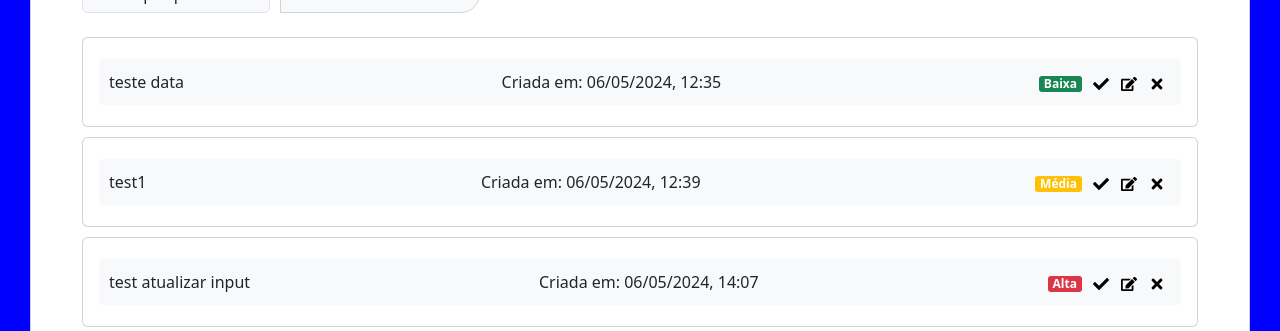
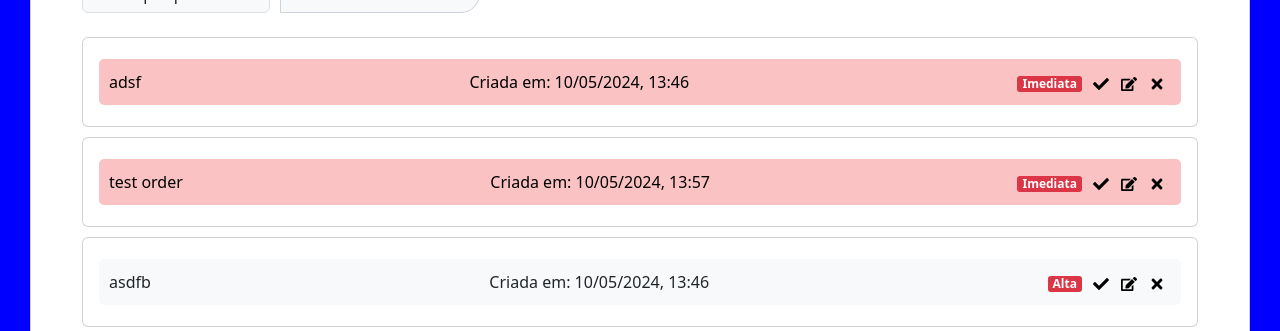
Before and after one commit to VictorRossan0/Tarefa_Trilha_Front_Avancado, a React (Create React App) app in the folder todo-list/: page / in a window 1280 px wide. Shown: the part 469-800 px from the top of the page. Built offline with nearby package versions, Linux system fonts and the light colour scheme; data requests are answered from the project's data file.

Commit message:
Updade for Order and Pagination

```diff
--- a/todo-list/db.json
+++ b/todo-list/db.json
@@ -1,60 +1,67 @@
 {
   "tarefas": [
     {
-      "id": "30f0",
-      "texto": "teste data",
+      "id": "bd98",
+      "texto": "test",
       "isDone": false,
       "prioridade": "baixa",
-      "dataCriacao": "2024-05-06T12:35:02.280Z"
+      "dataCriacao": "2024-05-10T13:46:11.345Z"
     },
     {
-      "id": "80f7",
-      "texto": "test1",
+      "id": "6316",
+      "texto": "sse",
       "isDone": false,
       "prioridade": "media",
-      "dataCriacao": "2024-05-06T12:39:16.462Z"
+      "dataCriacao": "2024-05-10T13:58:14.036Z"
     },
     {
-      "id": "53af",
-      "texto": "test atualizar input",
+      "id": "e7aa",
+      "texto": "tset4",
+      "isDone": false,
+      "prioridade": "media",
+      "dataCriacao": "2024-05-10T13:46:18.877Z"
+    },
+    {
+      "id": "1f48",
+      "texto": "asdfb",
       "isDone": false,
       "prioridade": "alta",
-      "dataCriacao": "2024-05-06T14:07:34.373Z"
+      "dataCriacao": "2024-05-10T13:46:24.009Z"
     },
     {
-      "id": "e772",
-      "texto": "test new",
+      "id": "961c",
+      "texto": "456",
       "isDone": false,
       "prioridade": "baixa",
-      "dataCriacao": "2024-05-06T14:21:29.212Z"
+      "dataCriacao": "2024-05-10T13:48:37.039Z"
     },
     {
-      "id": "8ea1",
-      "texto": "test6",
+      "id": "f1e4",
+      "texto": "adsf",
+      "isDone": false,
+      "prioridade": "imediata",
+      "dataCriacao": "2024-05-10T13:46:31.608Z"
+    },
+    {
+      "id": "9573",
+      "texto": "testryts",
       "isDone": false,
       "prioridade": "baixa",
-      "dataCriacao": "2024-05-06T14:27:46.846Z"
+      "dataCriacao": "2024-05-10T13:46:36.523Z"
     },
     {
-      "id": "dc2c",
-      "texto": "auuuu",
+      "id": "3bb7",
+      "texto": "asdsgfadfg",
       "isDone": false,
-      "prioridade": "media",
-      "dataCriacao": "2024-05-06T14:27:50.838Z"
+      "prioridade": "alta",
+      "dataCriacao": "2024-05-10T13:46:41.516Z"
     },
     {
-      "id": "4543",
-      "texto": "aasdasd",
+      "id": "e6cd",
+      "texto": "test order",
       "isDone": false,
       "prioridade": "imediata",
-      "dataCriacao": "2024-05-06T14:27:54.212Z"
-    },
-    {
-      "id": "bc0c",
-      "texto": "erawra",
-      "isDone": false,
-      "prioridade": "alta",
-      "dataCriacao": "2024-05-06T14:27:57.788Z"
+      "dataCriacao": "2024-05-10T13:57:25.928Z"
     }
   ]
 }
--- a/todo-list/src/App.js
+++ b/todo-list/src/App.js
@@ -7,6 +7,9 @@ import './App.css';
 import FormularioTarefa from './components/FormularioTarefa';
 import FiltroTarefas from './components/FiltroTarefas';
 import PaginacaoTarefas from './components/PaginacaoTarefas';
+
+// Definição das prioridades ordenadas
+const prioridadesOrdenadas = ['imediata', 'alta', 'media', 'baixa'];
 
 function Tarefa({ tarefa, index, marcarTarefa, removerTarefa, editarTarefa }) {
   return (
@@ -90,14 +93,20 @@ function App() {
     setTarefas(novasTarefas);
   };
 
+  // Função para editar uma tarefa
   const editarTarefa = tarefa => {
     setTarefaEditando(tarefa);
   };
 
+  // Ordenar tarefas por prioridade
+  const tarefasOrdenadas = tarefas.sort((a, b) =>
+    prioridadesOrdenadas.indexOf(a.prioridade) - prioridadesOrdenadas.indexOf(b.prioridade)
+  );
+
   // Filtrar tarefas
   const tarefasFiltradas = filtro
-    ? tarefas.filter(tarefa => tarefa.prioridade === filtro)
-    : tarefas;
+    ? tarefasOrdenadas.filter(tarefa => tarefa.prioridade === filtro)
+    : tarefasOrdenadas;
 
   // Paginar tarefas
   const indiceInicio = (paginaAtual - 1) * tarefasPorPagina;
@@ -155,7 +164,6 @@ function App() {
               ))}
             </TransitionGroup>
           </div>
-
           <PaginacaoTarefas paginaAtual={paginaAtual} totalPaginas={totalPaginas} setPaginaAtual={setPaginaAtual} />
         </div>
       </div>
--- a/todo-list/src/components/FormularioTarefa.js
+++ b/todo-list/src/components/FormularioTarefa.js
@@ -16,7 +16,7 @@ function FormularioTarefa({ adicionarTarefa, tarefaEditando, setTarefaEditando }
 
     return (
         <div className="formulario-tarefa">
-            <Form onSubmit={handleSubmit} className="flex-grow-1">
+            <Form className="flex-grow-1">
                 <Form.Group className="d-flex align-items-center">
                     <Form.Control
                         type="text"
@@ -36,11 +36,11 @@ function FormularioTarefa({ adicionarTarefa, tarefaEditando, setTarefaEditando }
                         <option value="alta">Alta</option>
                         <option value="imediata">Imediata</option>
                     </Form.Control>
-                    <Button variant="primary" type="submit">
-                        {tarefaEditando ? "Atualizar" : "Adicionar"}
-                    </Button>
                 </Form.Group>
             </Form>
+            <Button variant="primary" onClick={handleSubmit}>
+                {tarefaEditando ? "Atualizar" : "Adicionar"}
+            </Button>
         </div>
     );
 }
```
